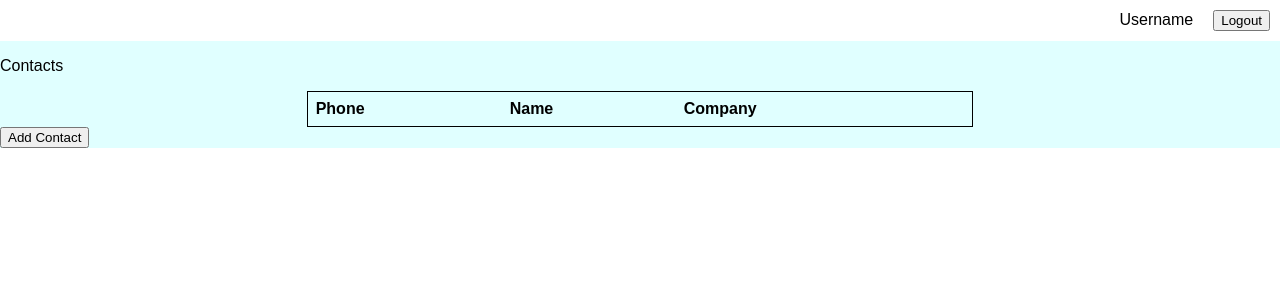
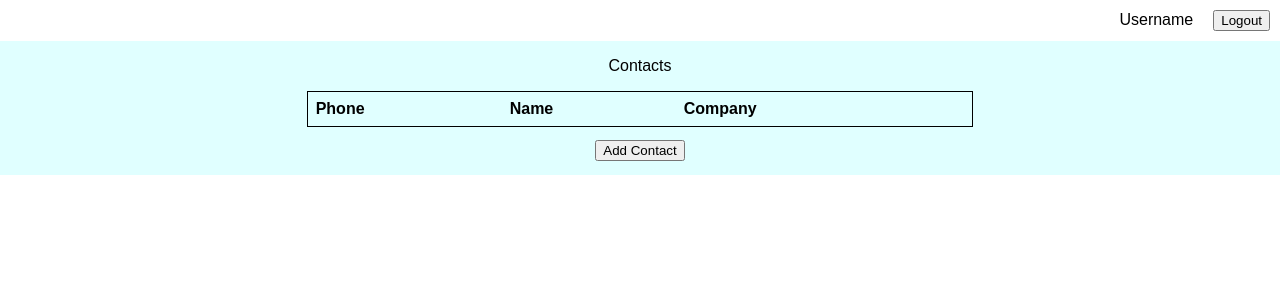
Before and after one commit to HeyyD/WebCaller, a React (Create React App) app in the folder webcaller/: page / in a window 1280 px wide. Both pictures are taken after typing "Sample", "Sample" into the empty fields and a click on the button "Login". Shown: the top 300 px of the page. Built offline with nearby package versions, Linux system fonts and the light colour scheme.

Commit message:
Modify MainView style
-Contacts button centered

```diff
--- a/webcaller/src/main_view/Contacts.js
+++ b/webcaller/src/main_view/Contacts.js
@@ -98,7 +98,7 @@ class ContactList extends Component {
             {this.createContactList()}
           </tbody>
         </table>
-        <button onClick={this.props.onClick}>Add Contact</button>
+        <button id="addContactButton" onClick={this.props.onClick}>Add Contact</button>
     </div>
     );
   }
--- a/webcaller/src/main_view/MainView.css
+++ b/webcaller/src/main_view/MainView.css
@@ -9,21 +9,26 @@
 
 #contacts {
   background: lightcyan;
+  text-align: center;
   width: 100%;
   float: left;
 }
 
-table{
+#contacts table{
   text-align: left;
   width: 500pt;
 }
 
-table, td {
+#contacts table, td {
   padding: 5px;
   margin: auto;
   border: 1px solid black;
 }
 
+#addContactButton {
+  margin: 10pt;
+}
+
 td > button {
   width: 100%;
 }
```
